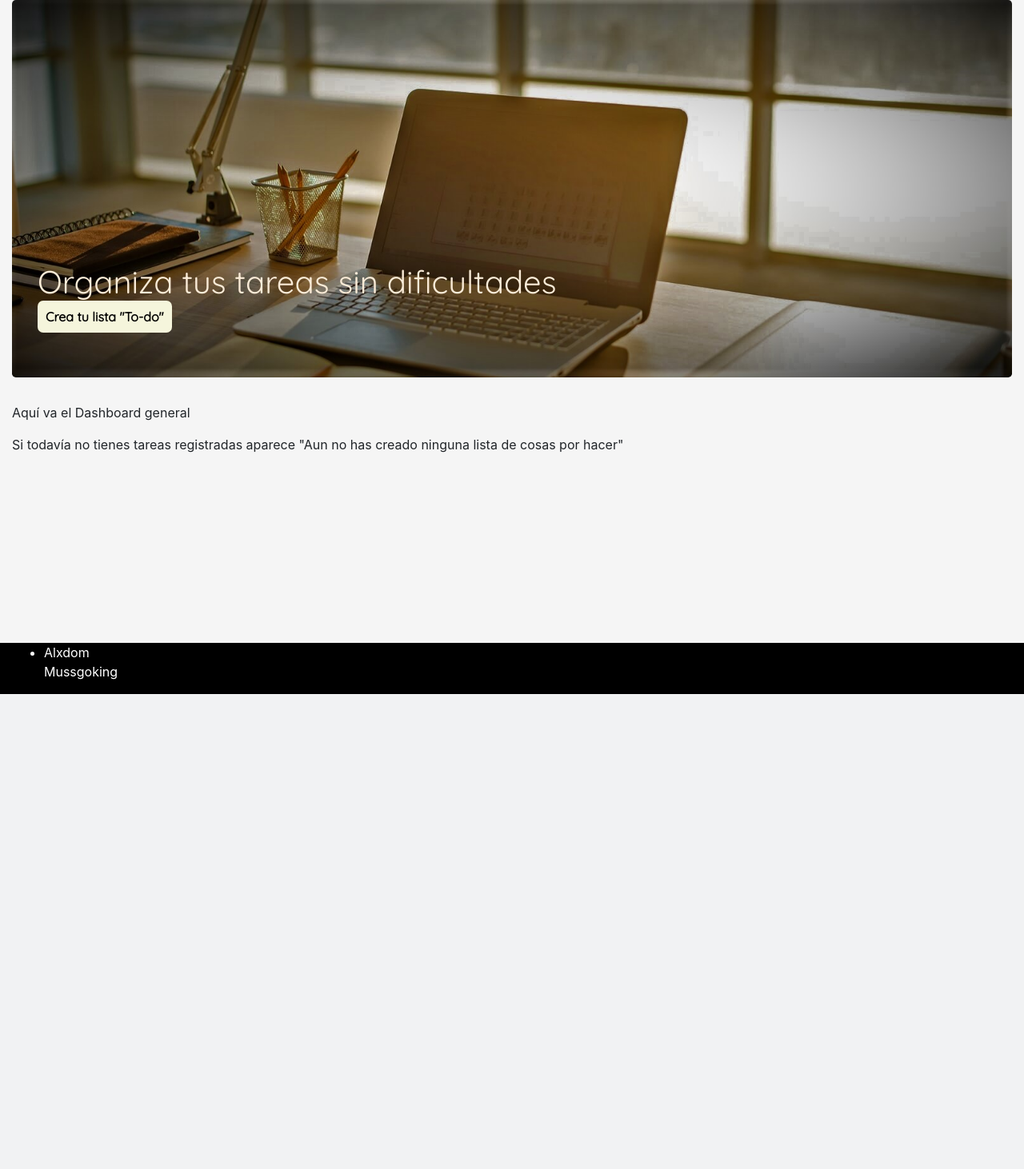
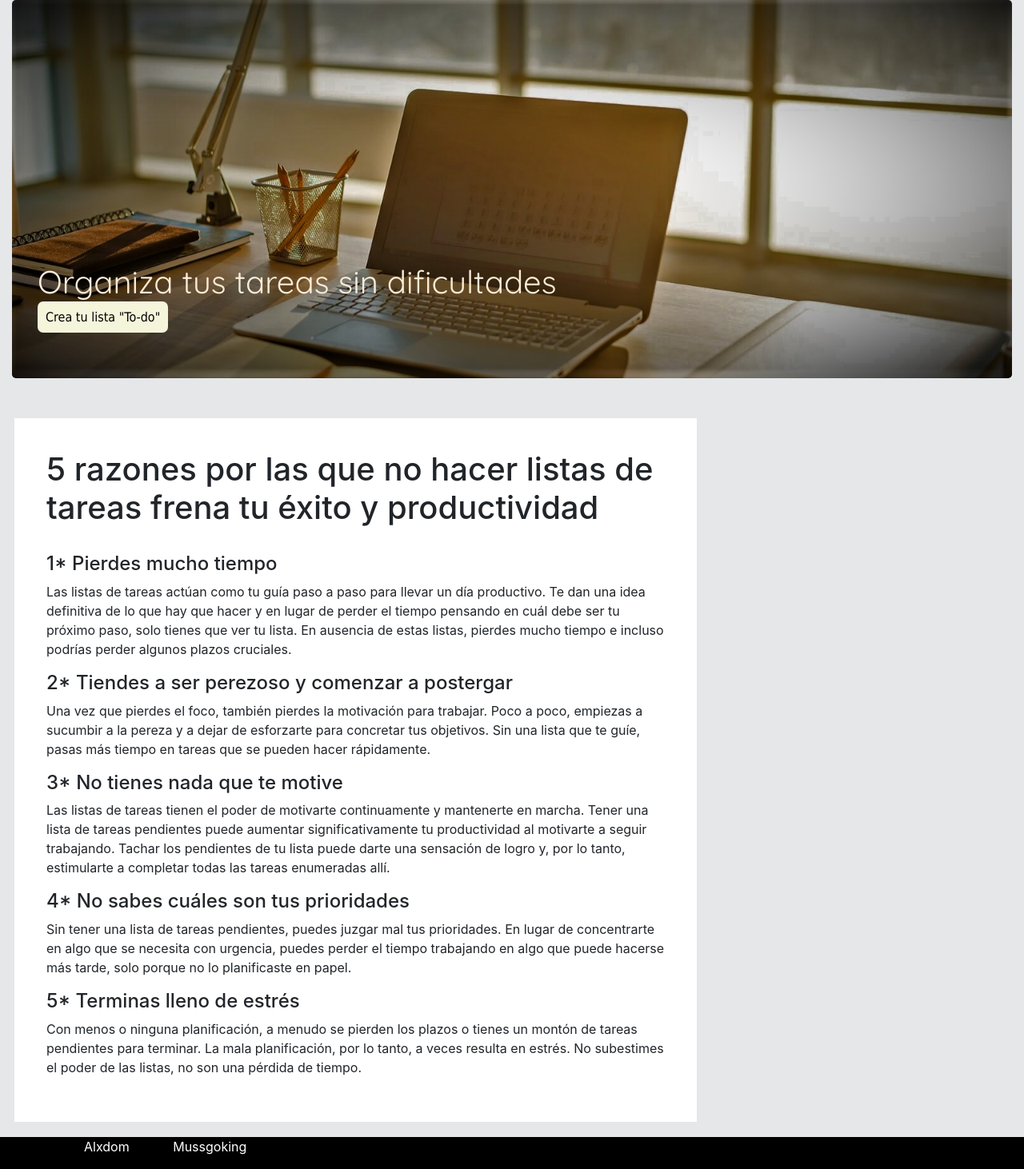
Before and after one commit to Alexdom123/to-do, a Flask app: page / in a window 1280 px wide. Shown: the part 56-1518 px from the top of the page at 80% size. Before the commit the page ends 924 px from the top, so only its background shows below. Run offline with Flask 2, Linux system fonts and the light colour scheme; some libraries are stand-ins or nearby versions.

Commit message:
Se le cambio el nombre al archivo newlist.html a newmateria.html y se le dio diseño a la caja de formulario

```diff
--- a/static/css/style.css
+++ b/static/css/style.css
@@ -1,5 +1,5 @@
 body{
-    background-color: whitesmoke;
+    background-color:  #e5e7e9 ;
     margin: 0;
     padding: 0;
 }
@@ -13,7 +13,11 @@ body{
     font-family: 'Quicksand', sans-serif;
 }
 #general{
-    height: 300px;
+   padding: 40px;
+   box-shadow: black;
+   background-color: white;
+   margin: 18px;
+
 }
 
 #pie{
@@ -24,6 +28,11 @@ body{
 }
 #listaPie{
     color: white;
+
+}
+#listaPie li{
+    display: inline;
+    margin-inline: 50px;
 }
 #aside{
 
@@ -33,6 +42,8 @@ body{
     color: black;
     padding: 10px;
     border-radius: 7px;
+    font-family: Tahoma;
+    font-weight: normal;
 
 }
 a #boton_portada :hover{
--- a/templates/index.html
+++ b/templates/index.html
@@ -44,12 +44,41 @@
 			<br>
 			<br>
 		<h1>Organiza tus tareas sin dificultades</h1>
-		<a id="boton_portada" href="/newList.html">Crea tu lista "To-do"</a>
+		<a id="boton_portada" href="newmateria">Crea tu lista "To-do"</a>
 	</div>
 	<div class="row">
 		<div id="general" class="col-8">
-			<p>Aquí va el Dashboard general</p>
-			<p>Si todavía no tienes tareas registradas aparece "Aun no has creado ninguna lista de cosas por hacer"</p>
+			<h1>5 razones por las que no hacer listas de tareas frena tu éxito y productividad </h1>
+			<br>
+			<h4>1* Pierdes mucho tiempo</h4>
+			<p>Las listas de tareas actúan como tu guía paso a paso para llevar un día productivo.
+			Te dan una idea definitiva de lo que hay que hacer y en lugar de perder el tiempo pensando
+			 en cuál debe ser tu próximo paso, solo tienes que ver tu lista. En ausencia de estas listas,
+			 pierdes mucho tiempo e incluso podrías perder algunos plazos cruciales.</p>
+
+			<h4>2* Tiendes a ser perezoso y comenzar a postergar</h4>
+				<p>Una vez que pierdes el foco, también pierdes la motivación para trabajar.
+				Poco a poco, empiezas a sucumbir a la pereza y a dejar de esforzarte para concretar
+				 tus objetivos. Sin una lista que te guíe, pasas más tiempo en tareas que se
+				 pueden hacer rápidamente.</p>
+
+			<h4>3* No tienes nada que te motive</h4>
+				<p>Las listas de tareas tienen el poder de motivarte continuamente y mantenerte en marcha.
+					 Tener una lista de tareas pendientes puede aumentar significativamente tu productividad
+					 al motivarte a seguir trabajando. Tachar los pendientes de tu lista puede darte una
+					 sensación de logro y, por lo tanto, estimularte a completar todas las tareas enumeradas allí.</p>
+
+			<h4>4* No sabes cuáles son tus prioridades</h4>
+			<p>Sin tener una lista de tareas pendientes, puedes juzgar mal tus prioridades. En lugar de concentrarte
+				 en algo que se necesita con urgencia, puedes perder el tiempo trabajando en algo que puede hacerse
+				 más tarde, solo porque no lo planificaste en papel.</p>
+
+
+			<h4>5* Terminas lleno de estrés</h4>
+			<p>Con menos o ninguna planificación, a menudo se pierden los plazos o tienes un montón de tareas pendientes
+				 para terminar. La mala planificación, por lo tanto, a veces resulta en estrés.
+
+					No subestimes el poder de las listas, no son una pérdida de tiempo.</p>
 		</div>
 		<div id="aside" class="col-4">
 
--- a/templates/newList.html
+++ b/templates/newmateria.html
@@ -53,10 +53,12 @@
 
 			<h3>Paso 1. Registra tus materias</h3>
 			{{ render_field(form.materia, class="form-control", placeholder="Ingresa tu materia", id="form") }}
+			<br>
+			<button class="btn btn-info">Guardar</button>
 		</form>
 		</div>
 		<div id="aside" class="col-4">
-			<p>Bienvenido FULANITO</p>
+
 		</div>
 	</div>
 
```
